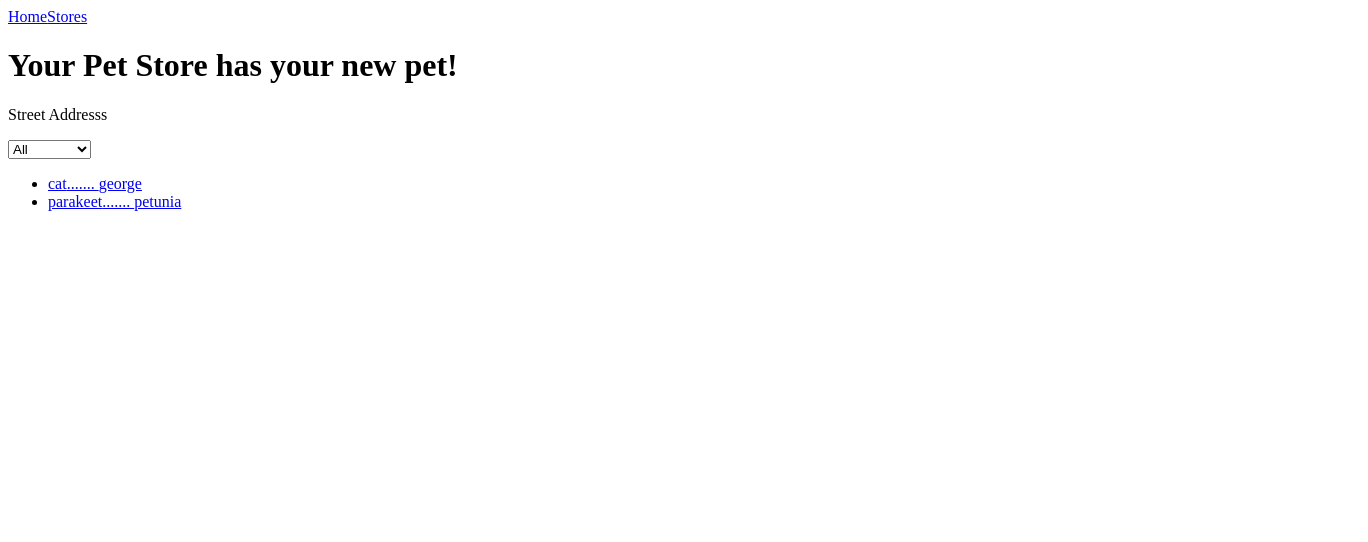
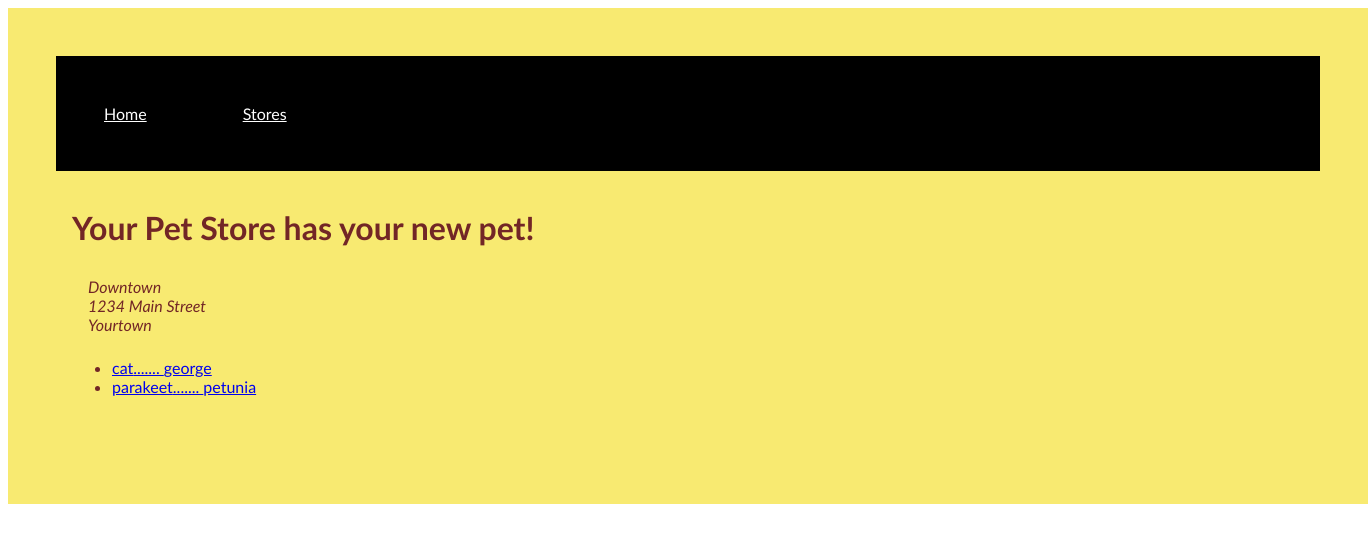
Before and after one commit to krogseng/pet-store-routes, a React (Create React App) app: page /store/1 in a window 1280 px wide. Shown: the top 542 px of the page, 1368 px wide, since content can reach past the window. Built offline with nearby package versions, Linux system fonts and the light colour scheme.

Commit message:
Styles applied

```diff
--- a/src/components/PetDetail.js
+++ b/src/components/PetDetail.js
@@ -1,11 +1,13 @@
 import React from 'react';
 
 function PetDetail(props) {
+    console.log('props ', props);
     const pet = props.pets.filter(pet => {
         return pet.pet_id === +props.match.params.pet_id;
     });
     return (
-        <div>
+        <div className='details'>
+            <input type='button' value='Back To Pets' onClick={props.history.goBack} />
             {pet.length && (
                 <div>
                     <h1>{pet[0].name} </h1>
--- a/src/components/Store.js
+++ b/src/components/Store.js
@@ -38,23 +38,22 @@ function Store(props) {
     const pets = props.pets;
     const storeId = props.match.params.store_id;
     const selected = props.selectedValue;
-    console.log('select', selected);
+    const storeHere = props.stores.filter(store => {
+        return store.store_id === +storeId;
+    })
+    console.log('store ', storeHere);
     return (
-        <div>
+        <div className='address'>
             <h1>Your Pet Store has your new pet!
             </h1>
-            <p>Street Addresss</p>
-            <div>
-                <select id="petTypes" name="petType">
-                    <option value="all" defaultValue>All</option>
-                    <option value="sloth">Sloths</option>
-                    <option value="parakeet">Parakeets</option>
-                    <option value="cat">Cats</option>
-                    <option value="dog">Dogs</option>
-                </select>
+            <div className='address'>
+                <address>{storeHere[0].location}</address>
+                <address>{storeHere[0].street}</address>
+                <address>{storeHere[0].city}</address>
 
             </div>
-            <Route path={props.match.url} render={(props) => {
+
+            <Route exact path={props.match.url} render={(props) => {
                 return <Pets { ...props } pets={pets} storeId={+storeId} />
             }}
             />
--- a/src/components/Stores.js
+++ b/src/components/Stores.js
@@ -3,7 +3,7 @@ import { Link } from 'react-router-dom';
 
 function Stores(props) {
     return (
-        <div>
+        <div className='outermost'>
             <h1>Pet Stores in Your Town</h1>
             <ul>
                 {props.stores.map(store => {
@@ -14,7 +14,11 @@ function Stores(props) {
                                 state: [{ location: store.location },
                                 { id: store.store_id }]
                             }}>
-                                {store.location}
+                                <div className='address'>
+                                    <address>{store.location}</address>
+                                    <address>{store.street}</address>
+                                    <address>{store.city}</address>
+                                </div>
                             </Link>
                         </li>
                     )
--- a/src/containers/App.js
+++ b/src/containers/App.js
@@ -1,11 +1,14 @@
 import React, { Component } from 'react';
-import { Route, NavLink } from 'react-router-dom';
+import { Route, NavLink, Switch, BrowserHistory } from 'react-router-dom';
 import Home from '../components/Home';
 import Stores from '../components/Stores';
 import Store from '../components/Store';
+import '../styles/styles.css';
 
 
-
+const NoMatch = ({ location }) => (
+  <div><h3>No match for <code>{location.pathname}</code></h3></div>
+)
 
 class App extends Component {
   constructor(props) {
@@ -13,15 +16,21 @@ class App extends Component {
     this.state = {
       stores: [{
         store_id: 1,
-        location: 'downtown',
+        location: 'Downtown',
+        street: '1234 Main Street',
+        city: 'Yourtown'
       },
       {
         store_id: 2,
-        location: 'midtown',
+        location: 'Midtown',
+        street: '4533 West Houston Avenue',
+        city: 'Yourtown'
       },
       {
         store_id: 3,
-        location: 'uptown',
+        location: 'Uptown',
+        street: '89982 Outer Suburbs',
+        city: 'Yourtown'
       }],
       pets: [
         {
@@ -70,10 +79,12 @@ class App extends Component {
   }
   render() {
     return (
-      <div>
-        <NavLink to="/">Home</NavLink>
-        <NavLink to="/stores">Stores</NavLink>
-
+      <div className='outermost'>
+        <div className='navbar'>
+          <NavLink className='navlink' to="/">Home</NavLink>
+          <NavLink className='navlink' to="/stores">Stores</NavLink>
+        </div>
+        <Switch>
           <Route exact path='/' component={Home} />
           <Route path='/stores' render={(props) => (
             <Stores { ...props }
@@ -86,6 +97,8 @@ class App extends Component {
               stores={this.state.stores}
               pets={this.state.pets} />
           )} />
+          <Route component={NoMatch} />
+        </Switch>
       </div>
     );
   }
--- /dev/null
+++ b/src/styles/styles.css
@@ -0,0 +1,31 @@
+body  {
+font-family: Futura, "Trebuchet MS", Arial, sans-serif;
+color: #722626;
+}
+
+.outermost {
+    margin: auto;
+    padding: 3em;
+    width: 100%;
+    min-height: 400px;
+    text-align: left;
+    background-color: #f8ea71;
+}
+
+.navbar  {
+   background-color: #000;
+}
+
+.navlink  {
+    color: #fff;
+    background-color: #000;
+    text-align: left;
+    display: inline-block;
+    padding: 3em;
+}
+
+.address {
+    margin: .5em;
+    padding: .5em;
+    text-align: left;
+}
```
Also changed, not shown: package.json (line endings or trailing spaces). Lines whose indentation alone changed are shown as unchanged.
